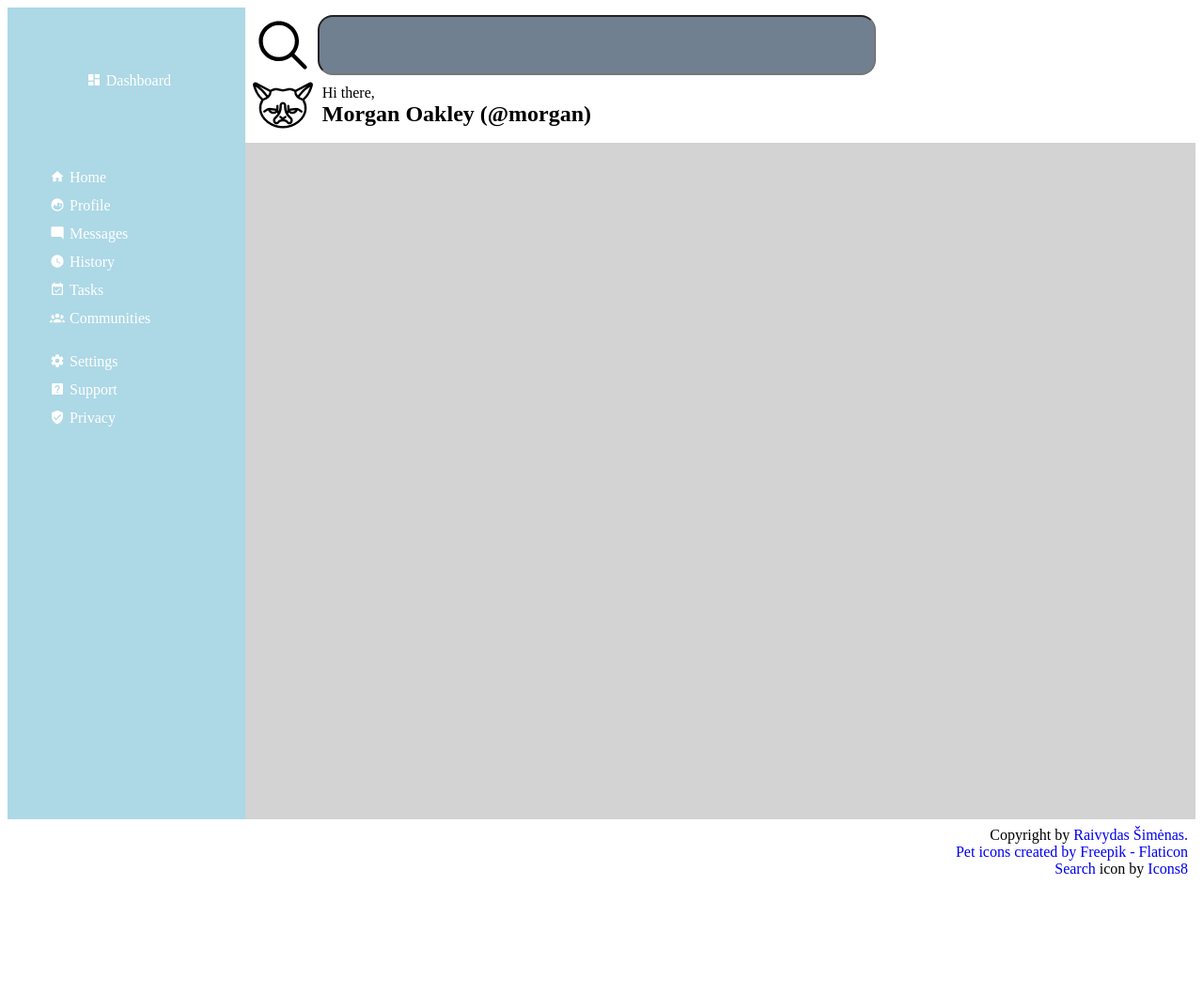
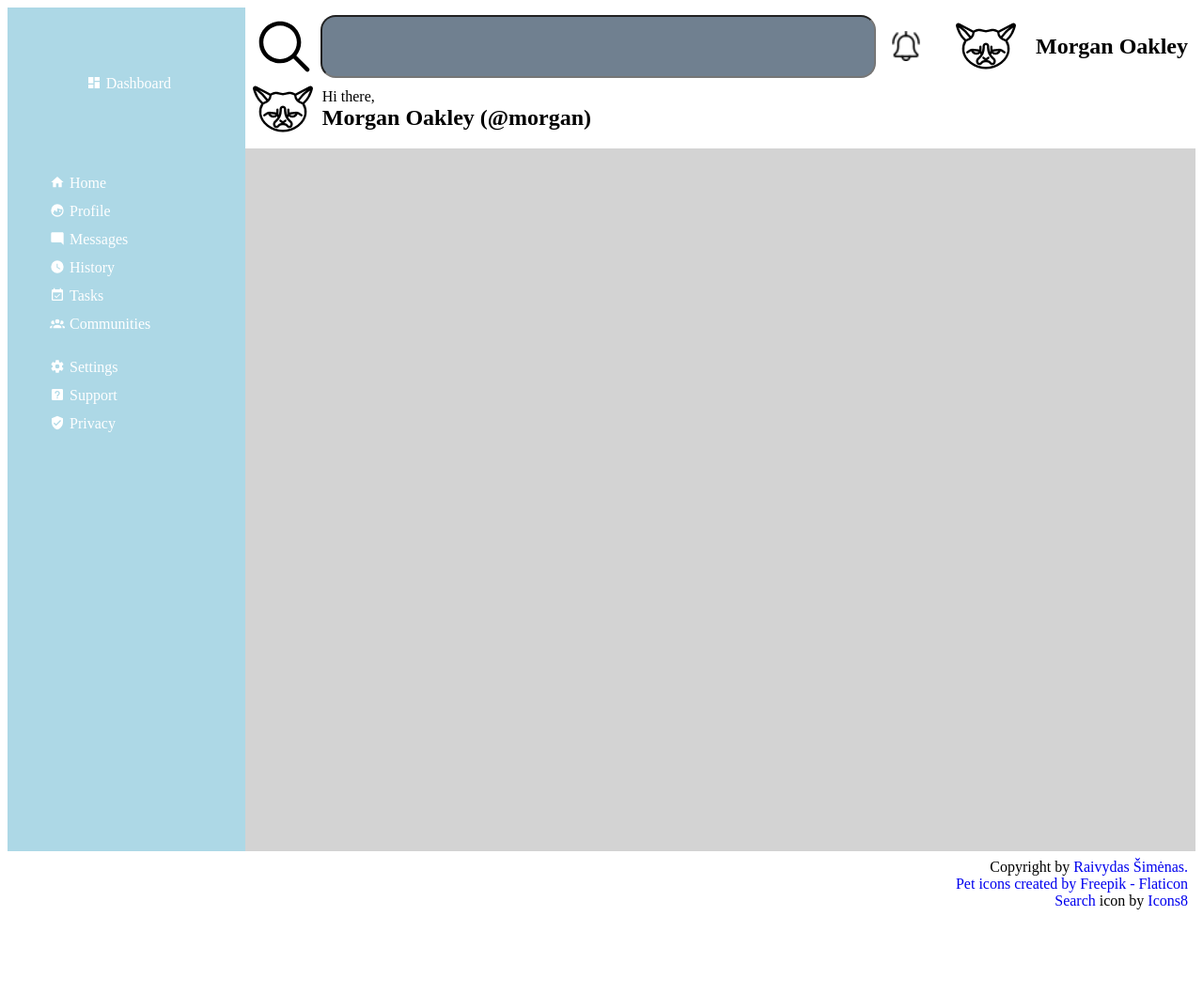
Before and after one commit to raivydassimenas/admin-dashboard, a plain HTML site: page index.html in a window 1280 px wide. Shown: the whole page at 94% size. Before the commit the page ends 1024 px from the top, so only its background shows below. Drawn offline with Linux system fonts and the light colour scheme.

Commit message:
Add top right items

```diff
--- a/index.html
+++ b/index.html
@@ -16,7 +16,11 @@
                 <img src="./static/icons8-search.svg">
                 <input type="text" class="search-bar">
             </div>
-            <div class="top-right"></div>
+            <div class="top-right">
+                <img id="bell-icon" src="./static/bell.png">
+                <img src="./static/grumpy-cat.png">
+                <h2>Morgan Oakley</h2>
+            </div>
             <div class="user-info"><img src="./static/grumpy-cat.png"><span>Hi there,<br><span class="user-name">Morgan Oakley (@morgan)</span></span></div>
             <div class="buttons"></div>
         </header>
--- a/styles.css
+++ b/styles.css
@@ -60,7 +60,16 @@ header {
 }
 
 .top-right {
+    display: flex;
+    justify-content: space-between;
+    align-items: center;
 
+}
+
+#bell-icon {
+    width: 2rem;
+    height: 2rem;
+    padding: 1rem;
 }
 
 .user-info {
```
Also changed, not shown: static/bell.png (added).
